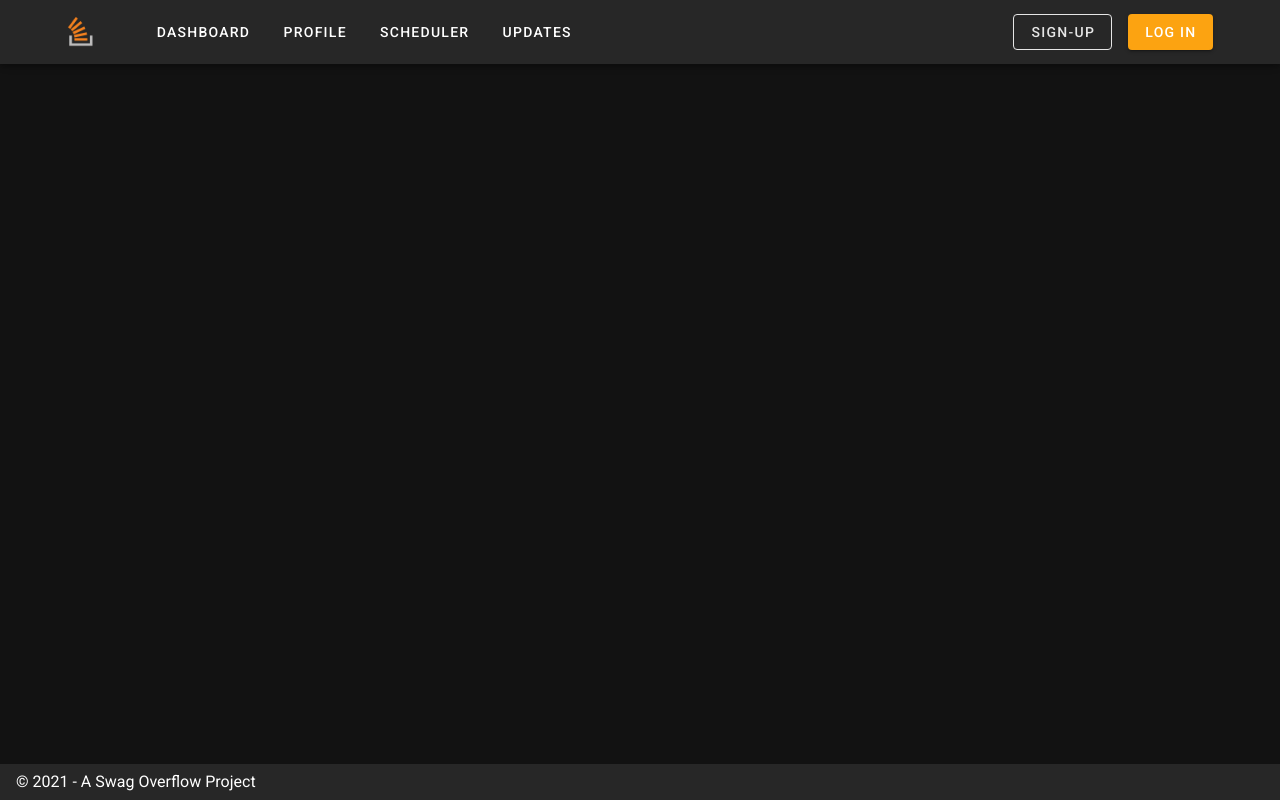
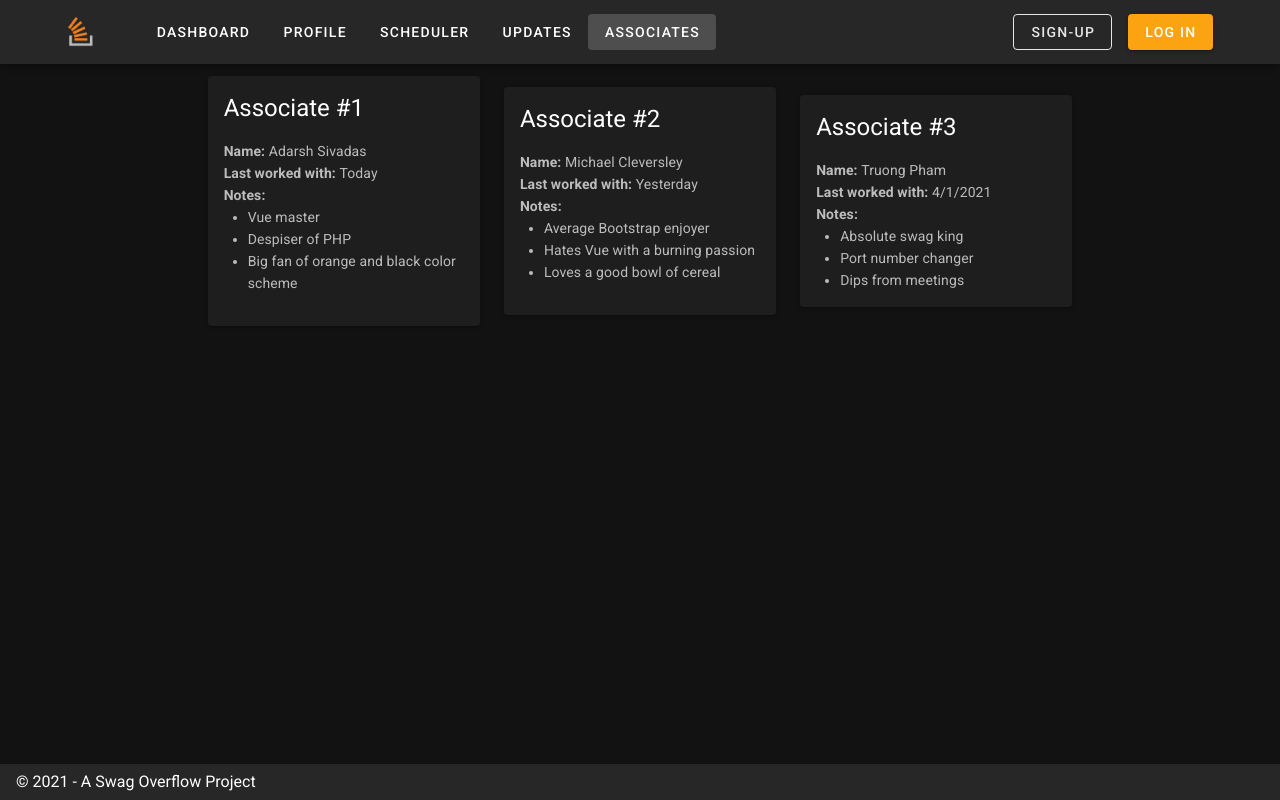
Before and after one commit to cse442-at-ub/cse442-project-swag-overflow, a Nuxt app in the folder front-end/: page /associates in a window 1280 px wide. Built offline with nearby package versions, Linux system fonts and the light colour scheme.

Commit message:
#26 created first iteration of associates page

```diff
--- a/front-end/layouts/default.vue
+++ b/front-end/layouts/default.vue
@@ -287,6 +287,10 @@ export default {
               title: 'Updates',
               to: '/updates'
           },
+          {
+            title: 'Associates',
+            to: '/associates'
+          },
       ],
       signup: {
           first_name: '',
--- /dev/null
+++ b/front-end/pages/associates.vue
@@ -0,0 +1,71 @@
+<template>
+    <v-row justify="center" align="center">
+        <v-col cols="3">
+            <v-card>
+                <v-card-title class="headline">
+                Associate #1
+                </v-card-title>
+                <v-card-text>
+                    <p>
+                        <b>Name: </b>Adarsh Sivadas<br>
+                        <b>Last worked with: </b>Today<br>
+                        <b>Notes: </b><br>
+                    <ul>
+                        <li>Vue master</li>
+                        <li>Despiser of PHP</li>
+                        <li>Big fan of orange and black color scheme</li>
+                    </ul>
+                    </p>
+                </v-card-text>
+            </v-card>
+        </v-col>
+        <v-col cols="3">
+            <v-card>
+                <v-card-title class="headline">
+                Associate #2
+                </v-card-title>
+                <v-card-text>
+                    <p>
+                        <b>Name: </b>Michael Cleversley<br>
+                        <b>Last worked with: </b>Yesterday<br>
+                        <b>Notes: </b><br>
+                        <ul>
+                            <li>Average Bootstrap enjoyer</li>
+                            <li>Hates Vue with a burning passion</li>
+                            <li>Loves a good bowl of cereal</li>
+                        </ul>
+                    </p>
+                </v-card-text>
+            </v-card>
+        </v-col>
+        <v-col cols="3">
+            <v-card>
+                <v-card-title class="headline">
+                Associate #3
+                </v-card-title>
+                <v-card-text>
+                    <b>Name: </b>Truong Pham<br>
+                    <b>Last worked with: </b>4/1/2021<br>
+                    <b>Notes: </b><br>
+                    <ul>
+                        <li>Absolute swag king</li>
+                        <li>Port number changer</li>
+                        <li>Dips from meetings</li>
+                    </ul>
+                </v-card-text>
+            </v-card>
+        </v-col>
+    </v-row>
+</template>
+
+<script>
+import Logo from '~/components/Logo.vue'
+import VuetifyLogo from '~/components/VuetifyLogo.vue'
+
+export default {
+  components: {
+    Logo,
+    VuetifyLogo
+  }
+}
+</script>
```
Also changed, not shown: 2 other files (tests, documents, lock files or other folders).
